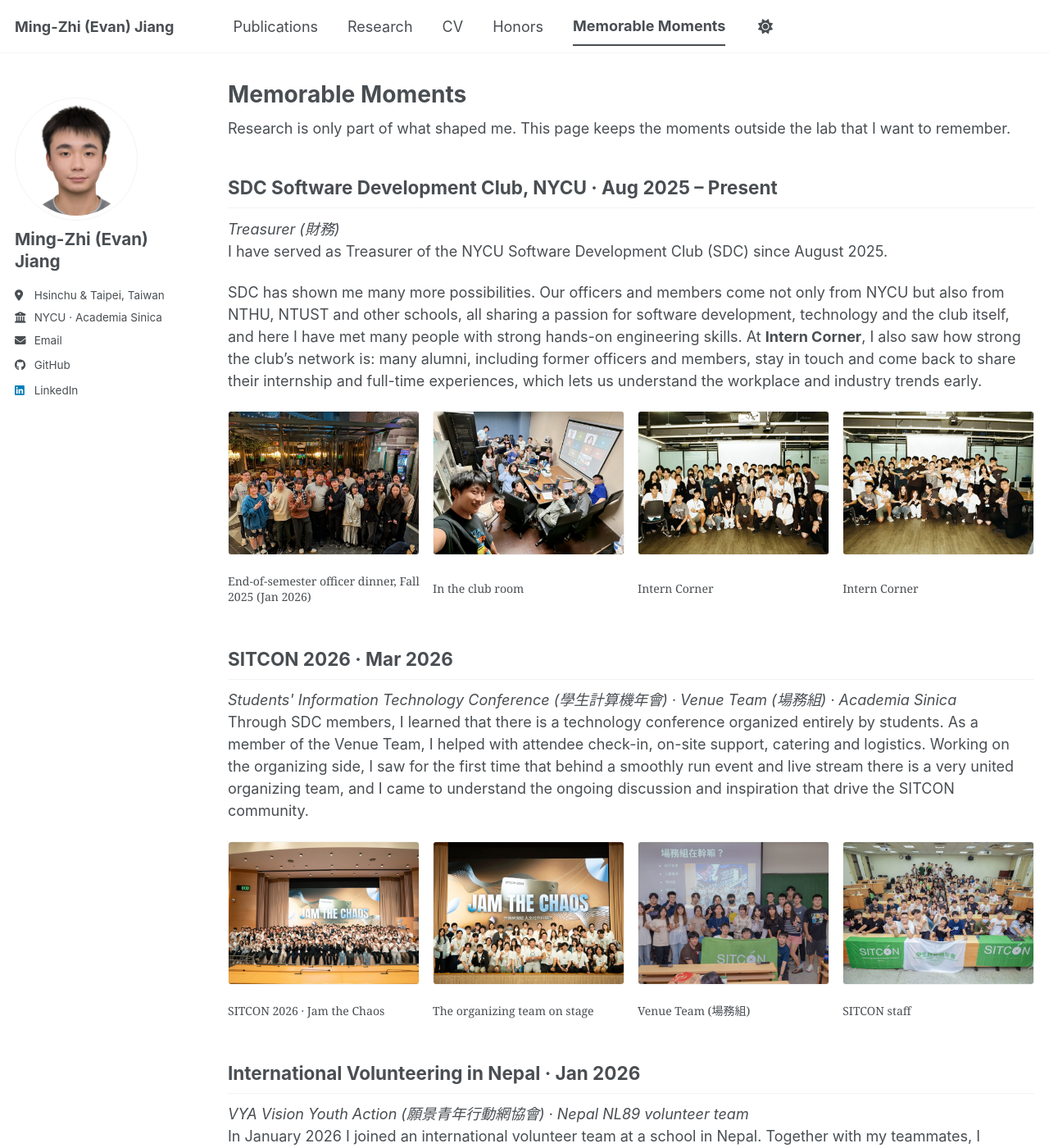
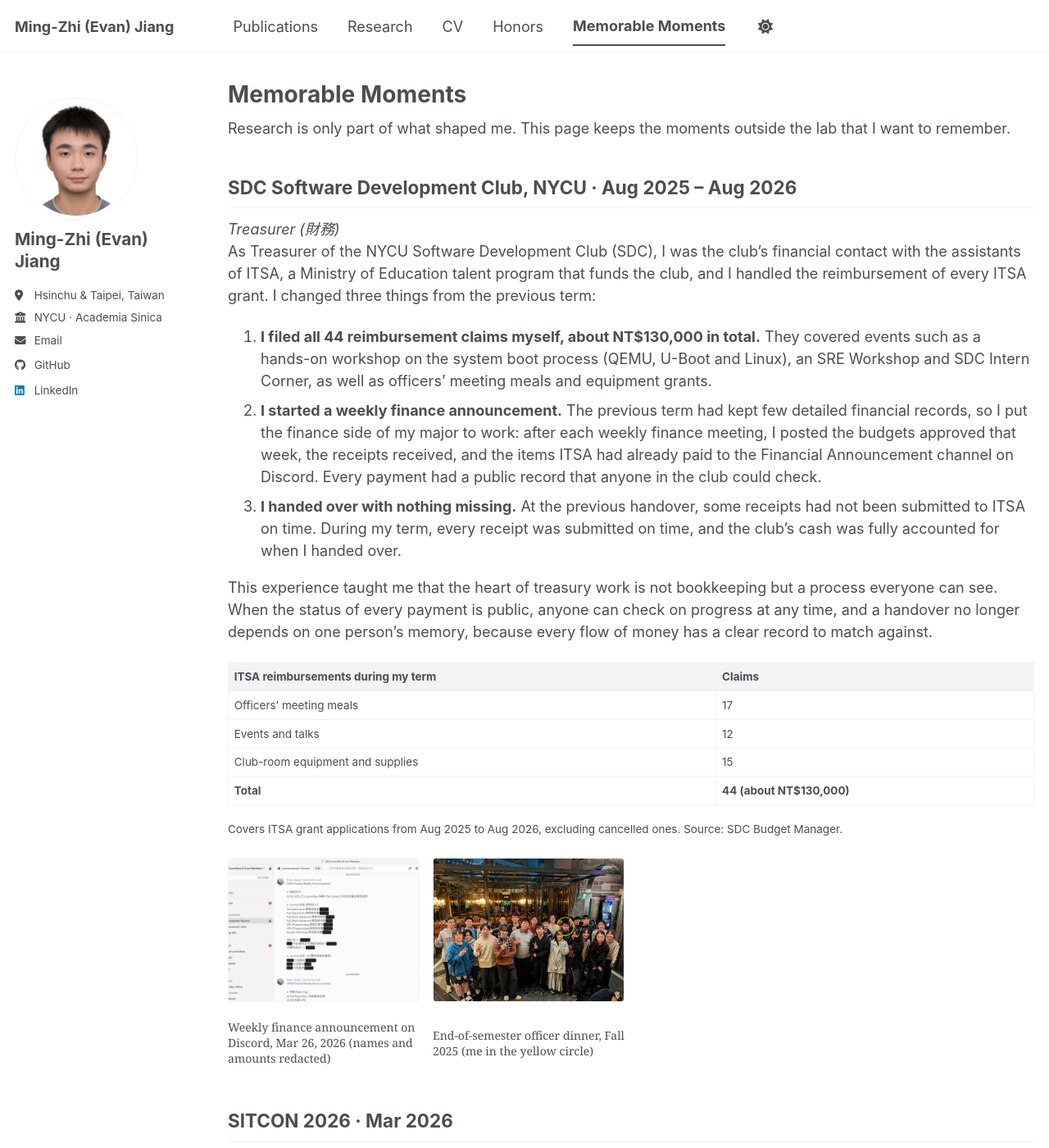
Before and after one commit to Evan-Jiamg/Evan-Jiamg.github.io, a Jekyll site: the page built from _pages/moments.md, in a window 1280 px wide and 1400 px high. Shown: the whole window at 82% size. Built offline with Jekyll 4.4.1, drawn with Linux system fonts in a browser that asks for light colours; a style sheet for code colours, icons or effects is not loaded; some of the changed text lies outside the part shown.

Commit message:
Research, Memorable Moments and English resume update
- Research: rewrite the TREC 2026 User Simulation section as a summary of
  the progress report (Planner-Speaker simulator), add Figure 1, mark the
  simulator as submitted, and link the conference version and accepted proofs
- Memorable Moments: rewrite the SDC treasurer and Nepal volunteering
  narratives; replace SDC photos with the redacted finance announcement and
  the circled officer-dinner photo; keep the #sdc and #nepal-2026 anchors
- Resume: English-only PDF without grades or class rank; same file path
- CV, About, publication page: An-Tzu Teng, TSWIM date (May 2026),
  SDC term end (Aug 2026), SFT + GRPO instead of PPO

```diff
--- a/_pages/moments.md
+++ b/_pages/moments.md
@@ -7,19 +7,30 @@ author_profile: true
 
 Research is only part of what shaped me. This page keeps the moments outside the lab that I want to remember.
 
-<h2 id="sdc">SDC Software Development Club, NYCU · Aug 2025 – Present</h2>
+<h2 id="sdc">SDC Software Development Club, NYCU · Aug 2025 – Aug 2026</h2>
 
 <div class="t-sub"><i>Treasurer (財務)</i></div>
 
-I have served as Treasurer of the NYCU Software Development Club (SDC) since August 2025.
+As Treasurer of the NYCU Software Development Club (SDC), I was the club's financial contact with the assistants of ITSA, a Ministry of Education talent program that funds the club, and I handled the reimbursement of every ITSA grant. I changed three things from the previous term:
 
-SDC has shown me many more possibilities. Our officers and members come not only from NYCU but also from NTHU, NTUST and other schools, all sharing a passion for software development, technology and the club itself, and here I have met many people with strong hands-on engineering skills. At **Intern Corner**, I also saw how strong the club's network is: many alumni, including former officers and members, stay in touch and come back to share their internship and full-time experiences, which lets us understand the workplace and industry trends early.
+1. **I filed all 44 reimbursement claims myself, about NT$130,000 in total.** They covered events such as a hands-on workshop on the system boot process (QEMU, U-Boot and Linux), an SRE Workshop and SDC Intern Corner, as well as officers' meeting meals and equipment grants.
+2. **I started a weekly finance announcement.** The previous term had kept few detailed financial records, so I put the finance side of my major to work: after each weekly finance meeting, I posted the budgets approved that week, the receipts received, and the items ITSA had already paid to the Financial Announcement channel on Discord. Every payment had a public record that anyone in the club could check.
+3. **I handed over with nothing missing.** At the previous handover, some receipts had not been submitted to ITSA on time. During my term, every receipt was submitted on time, and the club's cash was fully accounted for when I handed over.
+
+This experience taught me that the heart of treasury work is not bookkeeping but a process everyone can see. When the status of every payment is public, anyone can check on progress at any time, and a handover no longer depends on one person's memory, because every flow of money has a clear record to match against.
+
+| ITSA reimbursements during my term | Claims |
+|---|---|
+| Officers' meeting meals | 17 |
+| Events and talks | 12 |
+| Club-room equipment and supplies | 15 |
+| **Total** | **44 (about NT$130,000)** |
+
+<small>Covers ITSA grant applications from Aug 2025 to Aug 2026, excluding cancelled ones. Source: SDC Budget Manager.</small>
 
 <div class="photo-grid">
-  <figure><a href="/images/sdc/officer-dinner-fall-2025.jpg"><img src="/images/sdc/officer-dinner-fall-2025.jpg" alt="SDC officer dinner" loading="lazy"></a><figcaption>End-of-semester officer dinner, Fall 2025 (Jan 2026)</figcaption></figure>
-  <figure><a href="/images/sdc/club-room.jpg"><img src="/images/sdc/club-room.jpg" alt="SDC club room" loading="lazy"></a><figcaption>In the club room</figcaption></figure>
-  <figure><a href="/images/sdc/intern-corner-1.jpg"><img src="/images/sdc/intern-corner-1.jpg" alt="Intern Corner group photo" loading="lazy"></a><figcaption>Intern Corner</figcaption></figure>
-  <figure><a href="/images/sdc/intern-corner-2.jpg"><img src="/images/sdc/intern-corner-2.jpg" alt="Intern Corner group photo" loading="lazy"></a><figcaption>Intern Corner</figcaption></figure>
+  <figure><a href="/images/sdc/finance-weekly-announcement.jpg"><img src="/images/sdc/finance-weekly-announcement.jpg" alt="Weekly finance announcement on Discord" loading="lazy"></a><figcaption>Weekly finance announcement on Discord, Mar 26, 2026 (names and amounts redacted)</figcaption></figure>
+  <figure><a href="/images/sdc/officer-dinner-fall-2025-circled.jpg"><img src="/images/sdc/officer-dinner-fall-2025-circled.jpg" alt="SDC officer dinner" loading="lazy"></a><figcaption>End-of-semester officer dinner, Fall 2025 (me in the yellow circle)</figcaption></figure>
 </div>
 
 <h2 id="sitcon-2026">SITCON 2026 · Mar 2026</h2>
@@ -39,9 +50,15 @@ Through SDC members, I learned that there is a technology conference organized e
 
 <div class="t-sub"><i>VYA Vision Youth Action (願景青年行動網協會) · Nepal NL89 volunteer team</i></div>
 
-In January 2026 I joined an international volunteer team at a school in Nepal. Together with my teammates, I planned and taught lessons in English, including a class on **friendship, respect and feelings**, a two-session unit on **gender equality and personal boundaries**, and a class called **"The Cost of Chaos"** on noticing stress and handling emotions. Outside the classroom we also ran activities such as a cleanliness contest.
+In January 2026, I joined the NL89 volunteer team of VYA Vision Youth Action and spent 10 days at a mountain school in Nepal, teaching students aged 10 to 18 in English. I was responsible for the character education and gender education classes for the senior students.
 
-Beyond studying, I believe it is important to set foot in the world myself. Working with the children at a mountain school also helped me understand what I want to pursue in the future. From the children's happy smiles to how seriously they worked during our lessons, the experience was deeply rewarding.
+Once I was in the classroom, I realized I could not simply follow the lesson plans we had prepared. I first had to understand the students' circumstances, and only then decide how to teach:
+
+1. **Unsure of their direction → getting to know themselves.** Many students, even at sixteen or seventeen and about to leave for high school in Kathmandu (the school system there differs from Taiwan's), still had no idea where they wanted to go in life. So I built my character education class around "knowing yourself," guiding them to think about their interests and future careers.
+2. **A conservative culture → short skits.** Nepali culture is fairly conservative, and even more so in the mountains, so gender topics are rarely discussed openly. Together with other volunteers, I used short skits to show the boundaries between boys and girls during adolescence, which made the class interactive rather than a lecture at the whiteboard.
+3. **Too shy to speak → singing together.** The students were warm and unpretentious, but often too shy in front of volunteers from Taiwan, and classes tended to start in silence. To break the ice, I began every class by leading the senior students in singing "Be What You Wanna Be." It helped everyone relax, and because the lyrics mention many different jobs, I also hoped the song would show them how many opportunities and possibilities their futures hold.
+
+This experience showed me that learning does not come only from textbooks: stepping into a different culture and connecting with people from different backgrounds is a form of learning in itself. It also taught me that good teaching is not delivering prepared material word for word, but first understanding where the other person stands and then adapting how you teach.
 
 <div class="photo-grid">
   <figure><a href="/images/nepal/000-school-assembly.jpg"><img src="/images/nepal/000-school-assembly.jpg" alt="The whole school and volunteer team" loading="lazy"></a><figcaption>The whole school and our volunteer team</figcaption></figure>
```
Also changed, not shown: _pages/about.md (+4 -3 lines), _pages/cv.md (+9 -13 lines), _pages/research.md (+10 -7 lines), _publications/2026-11-16-hcog-csonet.md (+3 -3 lines), images/pubs/trec-planner-speaker.jpg (added), images/sdc/finance-weekly-announcement.jpg (added), images/sdc/officer-dinner-fall-2025-circled.jpg (added), 2 other files.
